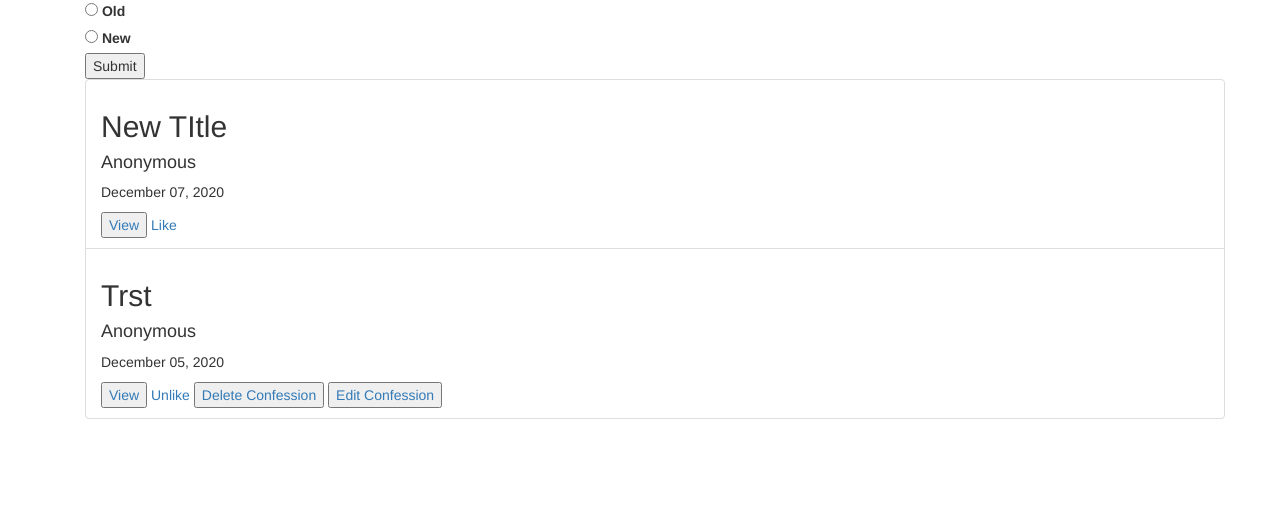
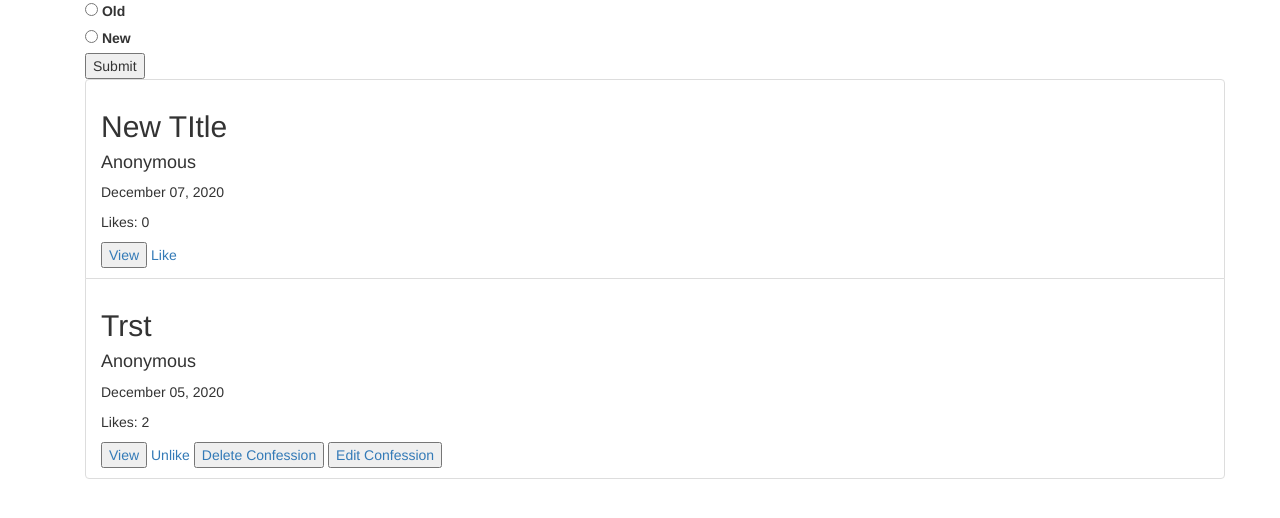
Before and after one commit to Jaddy1/onTheWall, a Flask app: page /posts in a window 1280 px wide. Shown: the part 169-687 px from the top of the page. Run offline with Flask 2, Linux system fonts and the light colour scheme; a user stored in the database is signed in; data comes from the database, SQL or seed files in the repository; some libraries are stand-ins or nearby versions.

Commit message:
added number of likes

```diff
--- a/finalproject/templates/feed.html
+++ b/finalproject/templates/feed.html
@@ -23,6 +23,7 @@
 			<h2>{{ post.title }}</h2>
 			<h4>Anonymous</h4>
       <p>{{ post.date_created|datetimeformat('%B %d, %Y') }}</p>
+      <p>Likes: {{ post.likes|length }}</p>
 			<button><a href="/posts/{{post.postId}}">View</a></button>
 			{% if current_user.check_like(post)%}
 				<a href="{{ url_for('feed.likePost', postId=post.postId, action='unlike') }}">Unlike</a>
```
